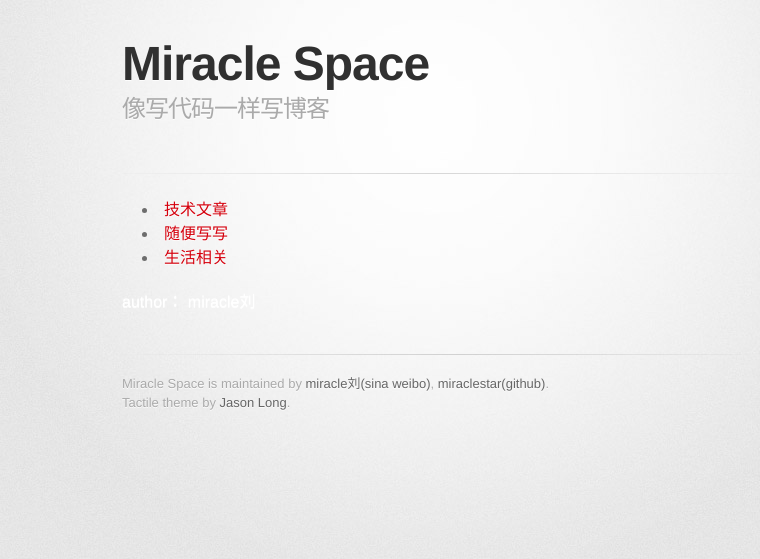
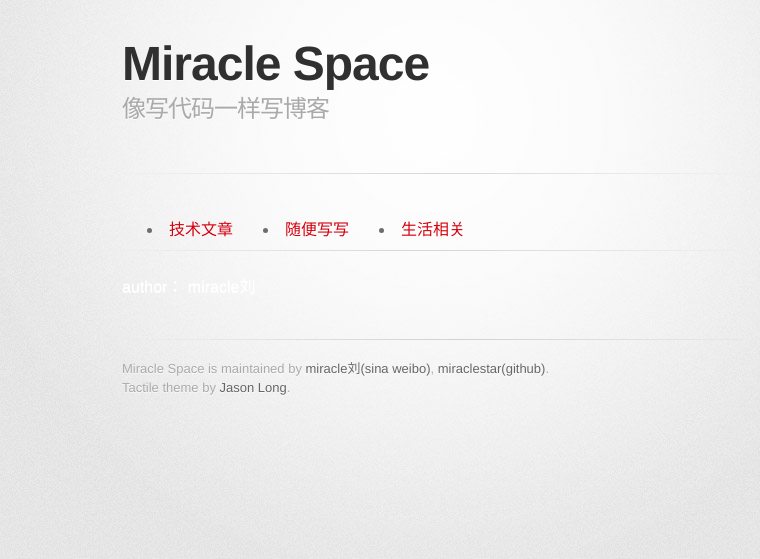
Before and after one commit to miraclestar/myblog, a Jekyll site: the page built from index.html, in a window 1280 px wide. Shown: the top 559 px of the page, without its empty margins (208-968 px from the left). Built offline with Jekyll 4.4.1, drawn with Linux system fonts in a browser that asks for light colours; nearby versions of some CDN libraries; some web fonts are replaced; Markdown is read by kramdown in place of the engine named in the settings.

Commit message:
add post

```diff
--- a/index.html
+++ b/index.html
@@ -2,7 +2,16 @@
 layout: default
 title: Miracle Space
 ---
+<style>
+.nav ul {list-style-type:none;}
 
+.nav li
+{
+ float:left;
+ line-height:30px;
+ margin:5px;
+}
+</style>
 <script type="text/javascript">
 	$(document).ready(function(){
 	　　$(".posts").hide();
@@ -11,8 +20,7 @@ title: Miracle Space
 		$("#lis").html($("#"+lid).html());
 	}
 </script>
-
-    <ul id='nav'>
+    <ul class='nav'>
    		<li id='tech'>
     		<a href="javascript:void(0)" onclick="showls('t')">	技术文章</a>
     	</li>
@@ -23,6 +31,9 @@ title: Miracle Space
     		<a href="javascript:void(0)" onclick="showls('l')">	生活相关</a>
     	</li>
     </ul>
+    <br>
+    <hr>
+
 
 <div id='lis'>
 </div>
```
Also changed, not shown: 1 other file.
